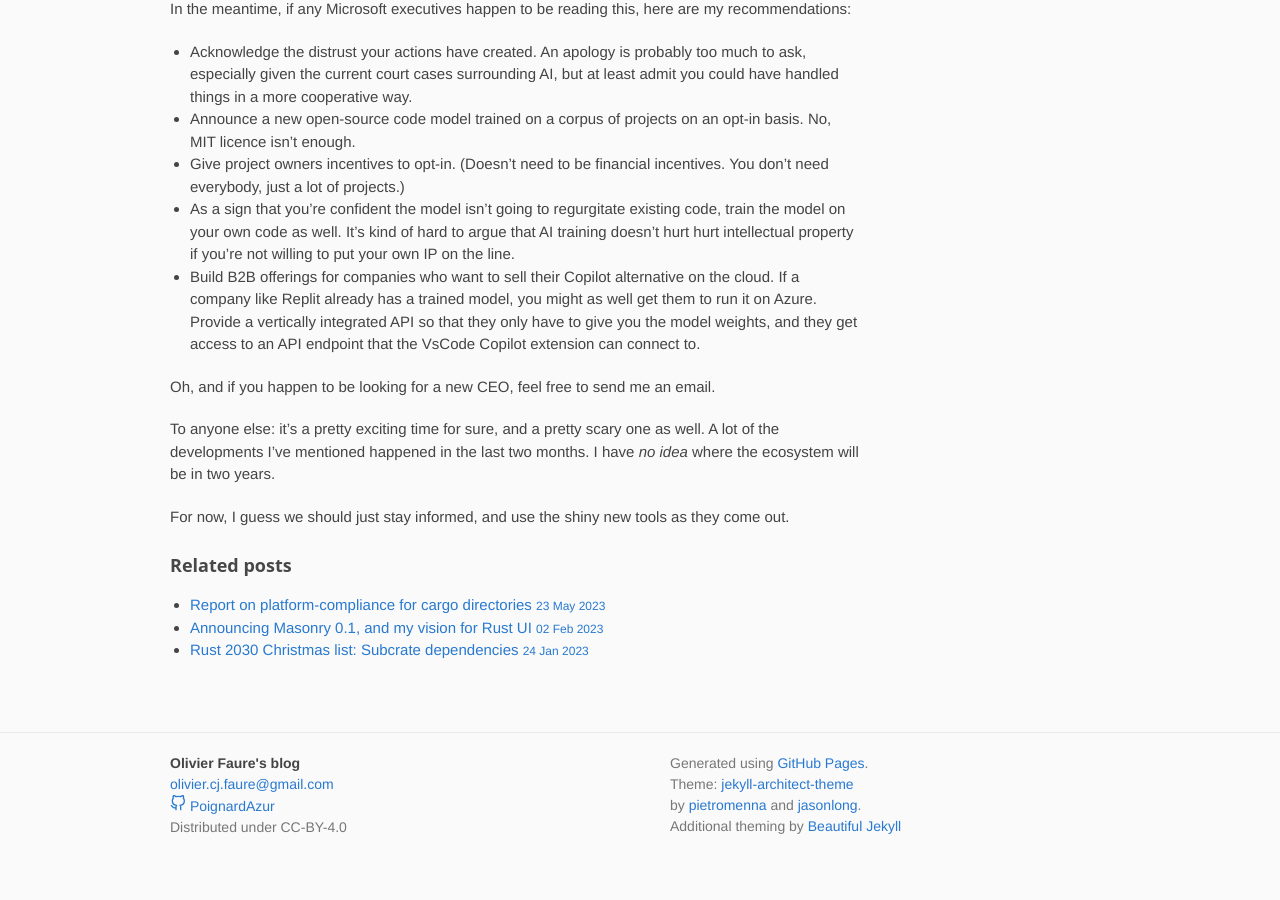
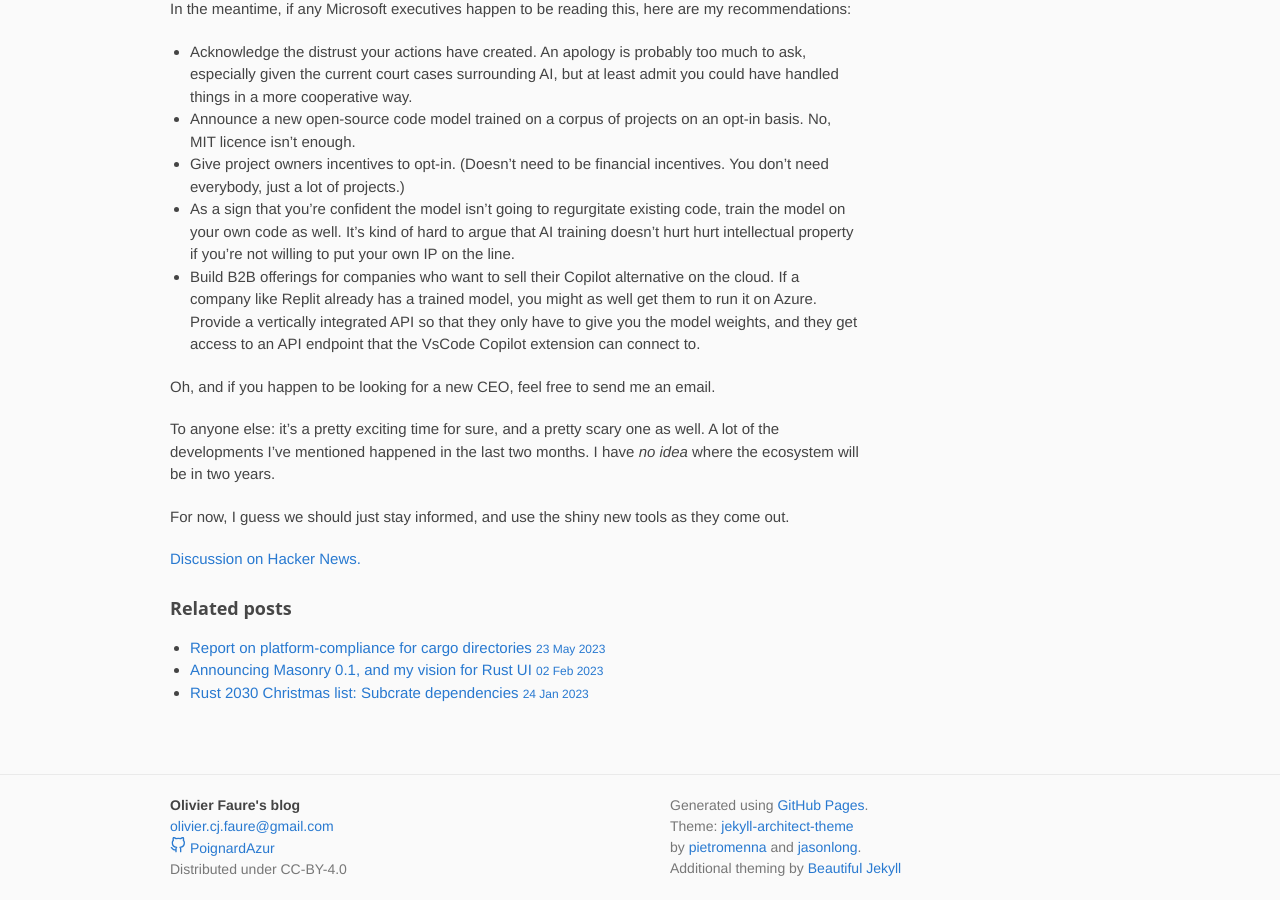
Before and after one commit to PoignardAzur/poignardazur.github.io, a Jekyll site: the page built from _posts/2023-06-04-microsoft-copilot-alternatives.md, in a window 1280 px wide and 900 px high, scrolled down 20567 px. Built offline with Jekyll 4.4.1, drawn with Linux system fonts in a browser that asks for light colours; before the commit the page ends 21425 px from its top, so only the background shows below that.

Commit message:
Add discussion link to copilot article

```diff
--- a/_posts/2023-06-04-microsoft-copilot-alternatives.md
+++ b/_posts/2023-06-04-microsoft-copilot-alternatives.md
@@ -849,3 +849,5 @@ Oh, and if you happen to be looking for a new CEO, feel free to send me an email
 To anyone else: it's a pretty exciting time for sure, and a pretty scary one as well. A lot of the developments I've mentioned happened in the last two months. I have *no idea* where the ecosystem will be in two years.
 
 For now, I guess we should just stay informed, and use the shiny new tools as they come out.
+
+[Discussion on Hacker News.](https://news.ycombinator.com/item?id=36184860)
```
